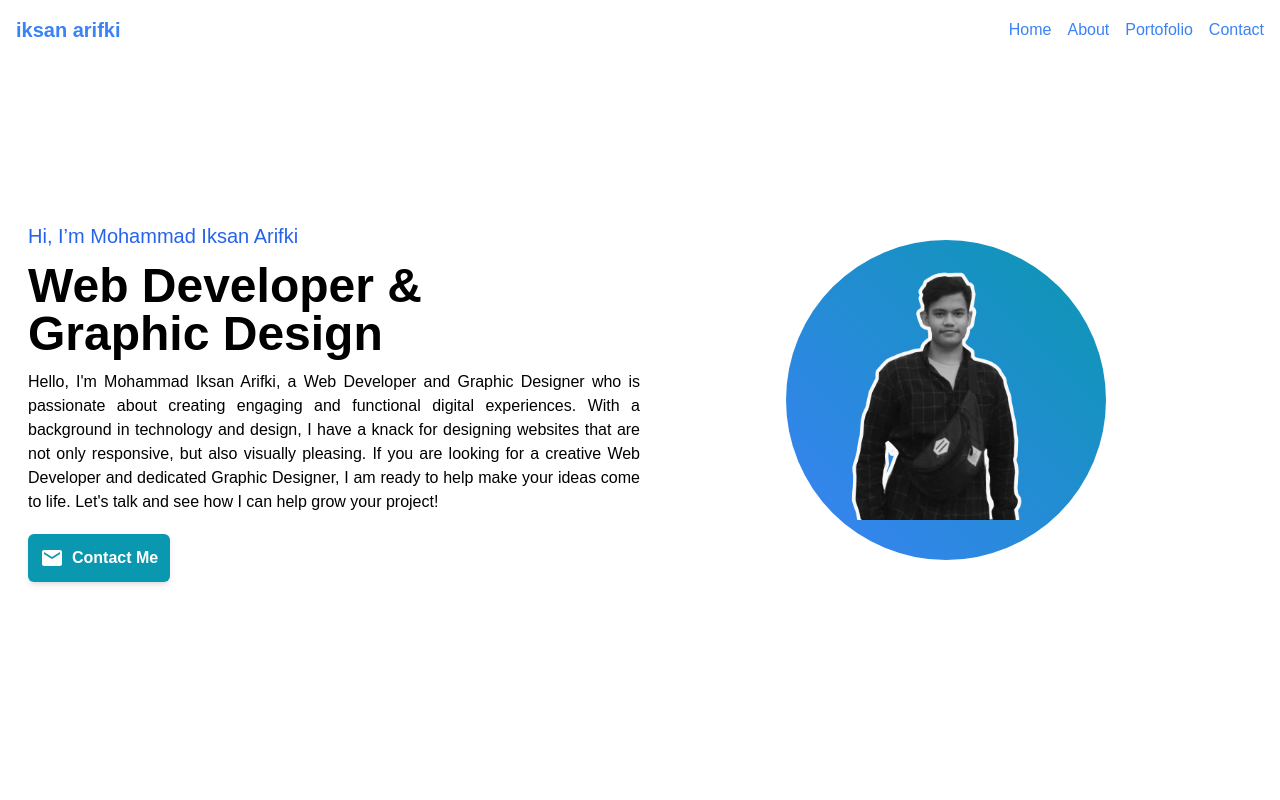
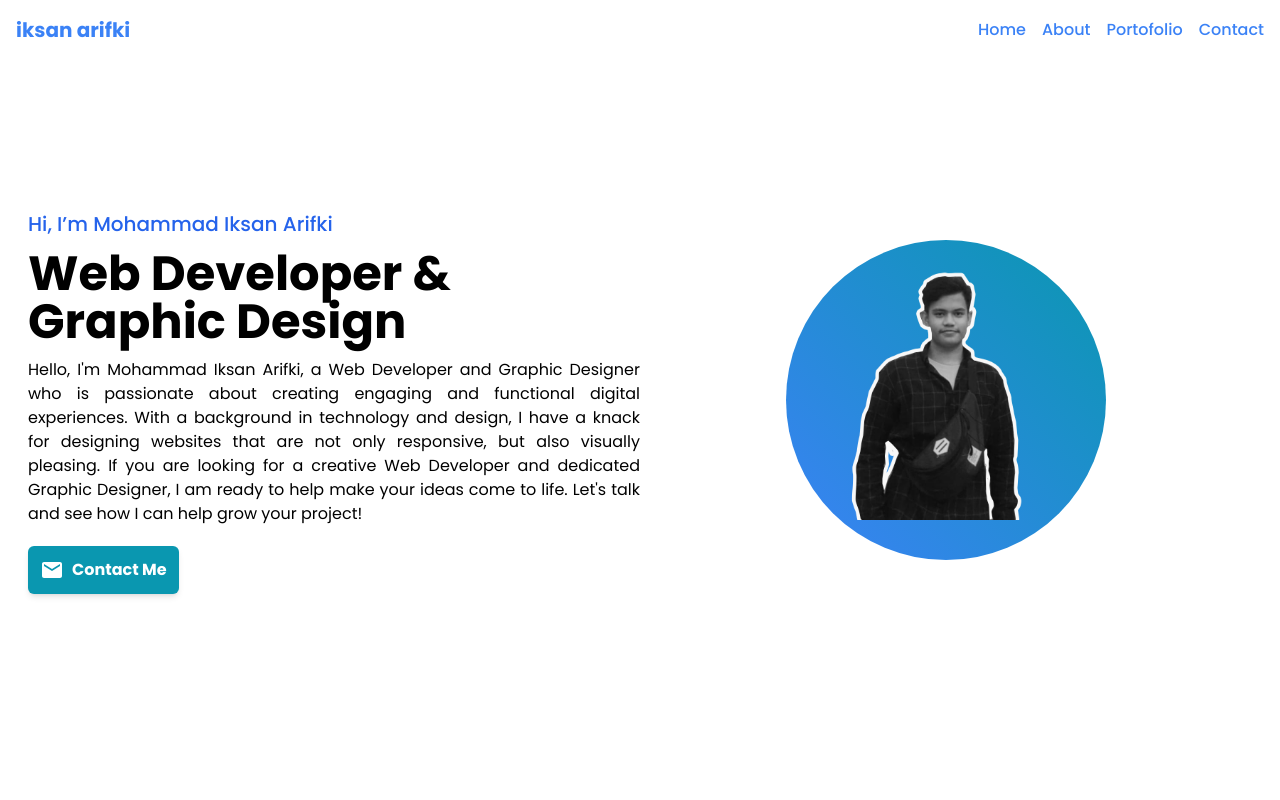
Before and after one commit to IksanArifki27/porto-iksan, a Next.js app: page / in a window 1280 px wide. Shown: the top 800 px of the page. Built offline with nearby package versions, Linux system fonts and the light colour scheme.

Commit message:
ref: add layout

```diff
--- a/src/app/layout.tsx
+++ b/src/app/layout.tsx
@@ -1,15 +1,10 @@
 import type { Metadata } from "next";
-import { Geist, Geist_Mono } from "next/font/google";
+import { Geist, Geist_Mono, Poppins } from "next/font/google";
 import "./globals.css";
 
-const geistSans = Geist({
-  variable: "--font-geist-sans",
+const poppins = Poppins({
   subsets: ["latin"],
-});
-
-const geistMono = Geist_Mono({
-  variable: "--font-geist-mono",
-  subsets: ["latin"],
+  weight: ["100", "200", "300", "400", "500", "600", "700", "800"],
 });
 
 export const metadata: Metadata = {
@@ -24,11 +19,7 @@
 }>) {
   return (
     <html lang="en">
-      <body
-        className={`${geistSans.variable} ${geistMono.variable} antialiased`}
-      >
-        {children}
-      </body>
+      <body className={`${poppins.className}  antialiased`}>{children}</body>
     </html>
   );
 }
```
